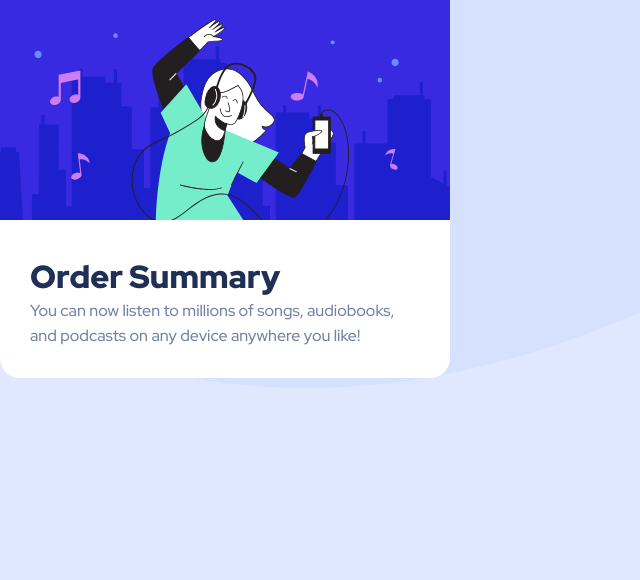
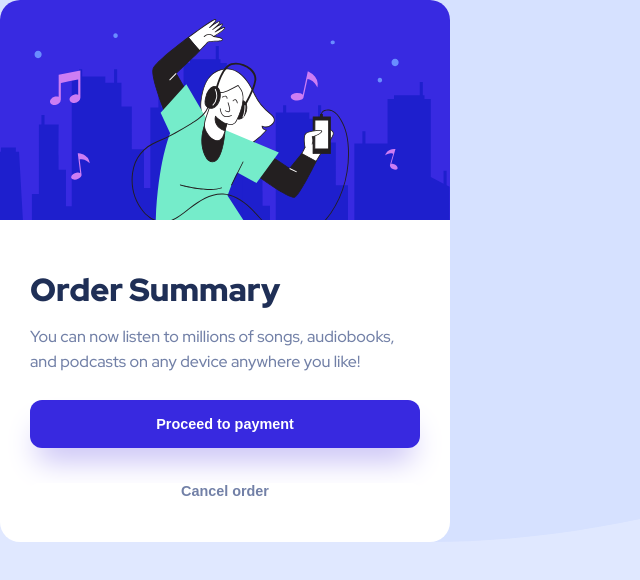
Before and after one commit to Ebimore/order-summary-component, a plain HTML site: page index.html in a window 1280 px wide. Shown: the whole page, without its empty margins (0-640 px from the left). Drawn offline with Linux system fonts and the light colour scheme.

Commit message:
Added and styled buttons, CSS flow property and README

```diff
--- a/index.html
+++ b/index.html
@@ -13,6 +13,8 @@
         <div class="container">
             <h2 class="title">Order Summary</h2>
             <p class="order-description">You can now listen to millions of songs, audiobooks, and podcasts on any device anywhere you like!</p>
+            <button class="proceed-button">Proceed to payment</button>
+            <button class="cancel-button">Cancel order</button>
         </div>
     </div>
 </body>
--- a/styles.css
+++ b/styles.css
@@ -29,6 +29,7 @@ body {
     background-color: white;
     color: var(--desaturated-blue);
     border-radius: 20px;
+    overflow: hidden;
 }
 
 .title {
@@ -45,6 +46,45 @@ body {
     padding: 30px;
 }
 
+.container > * {
+    margin: 13px 0;
+}
+
 .order-description {
     line-height: 25px;
 }
+
+
+
+.proceed-button {
+    background-color: var(--bright-blue);
+    padding: 1rem 0;
+    color: white;
+    box-shadow: 0 20px 30px -8px rgb(197, 189, 245);
+    width: 100%;
+    border: none;
+    font-weight: 700;
+    cursor: pointer;
+    font-size: 0.9rem;
+    border-radius: 12px;
+}
+
+.proceed-button:hover {
+    opacity: 0.8;
+}
+
+.cancel-button {
+    background-color: white;
+    color: var(--desaturated-blue);
+    border: none;
+    margin-top: 22px;
+    width: 100%;
+    font-weight: 700;
+    font-size: 0.9rem;
+    border-radius: 12px;
+    cursor: pointer;
+}
+
+.cancel-button:hover {
+    color: black;
+}
```
Also changed, not shown: 1 other file.
